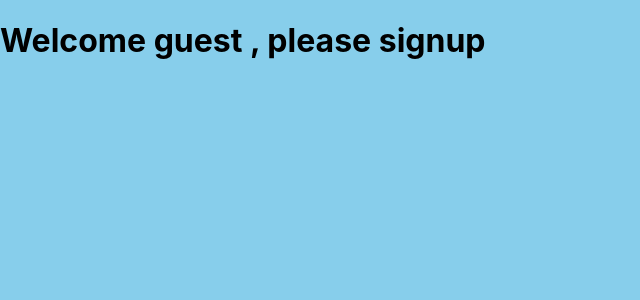
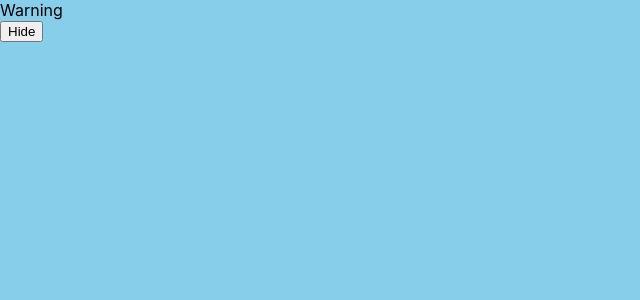
Before and after one commit to Mdhamza77/React, a React (Create React App) app: page / in a window 1280 px wide. Shown: the top 300 px of the page, without its empty margins (0-640 px from the left). Built offline with nearby package versions, Linux system fonts and the light colour scheme.

Commit message:
Implementation on various  Conditional Handler

```diff
--- a/src/index.js
+++ b/src/index.js
@@ -1,33 +1,47 @@
 import React from 'react';
 import ReactDOM from 'react-dom/client';
+import App from './App';
 import './index.css';
-import App from './App' ;
+//import App from './App' ;
 import reportWebVitals from './reportWebVitals';
-const root = ReactDOM.createRoot(document.getElementById('root'));
 
-root.render(<App/>)
+  const root = ReactDOM.createRoot(document.getElementById('root'));
 
-function User(props){
-    return <h1>Welcome to Home page</h1>
-}
-function Guest(props){
-return <h1>Welcome guest , please signup</h1>
-}
+  function Warn(props){
+    if(!props.warn){
+      return null ;
+    }
+    return (
+      <div>
+            Warning
+      </div>
+    )
+  }
 
+  class Prevent extends React.Component {
+    constructor(props) {
+      super(props);
+      this.state = {show : true}
+      this.Toggle = this.Toggle.bind(this);
+    }
+     Toggle(){
+      this.setState(state =>({
+            show : !state.show
+      }))
+     }
+     render()  {
+      return  (
+        <div>
+            <Warn warn= {this.state.show} />
+            <button onClick = {this.Toggle}>{this.state.show ? 'Hide' : 'Show'}
+            </button>
 
-function Greeting(props){
-const isLogged = props.isLogged
-if(isLogged){
-return <User/>
-}
-else {
-return <Guest/>
-}
-}
+        </div>
+      )
+     }
+  }
 
-
-root.render(<Greeting  isLogged = {false} />)
-
+  root.render(<Prevent/>)
 
 console.log("Define React ?")
 // If you want to start measuring performance in your app, pass a function
```
Also changed, not shown: src/Events.js (+26 -0 lines), src/Sample.txt.
